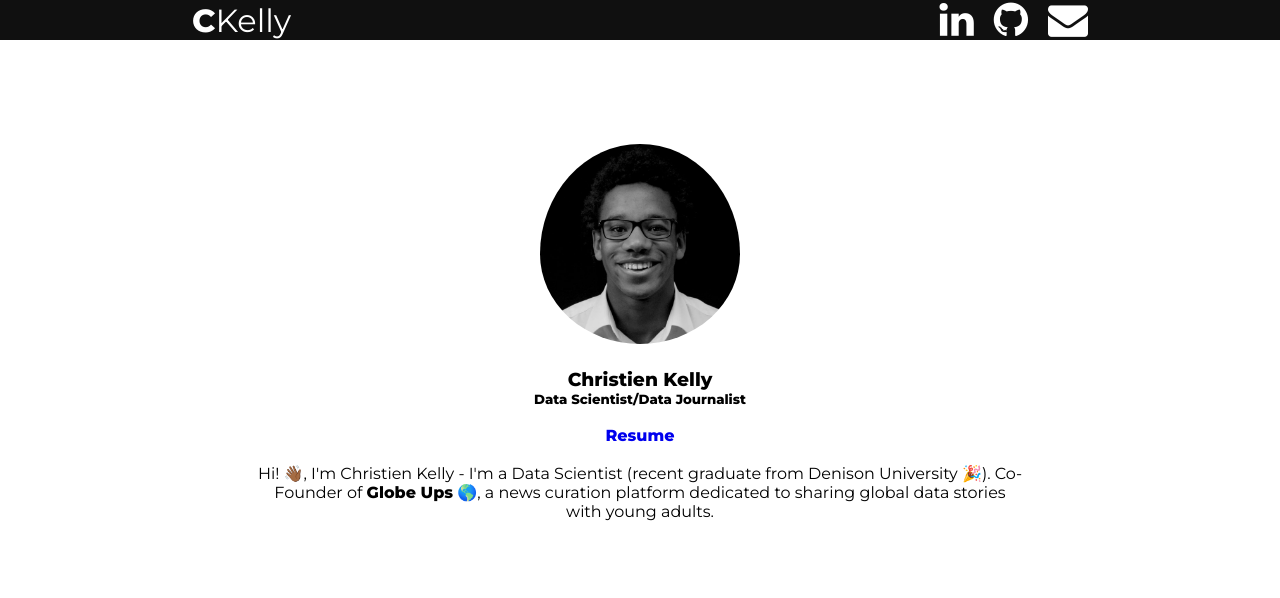
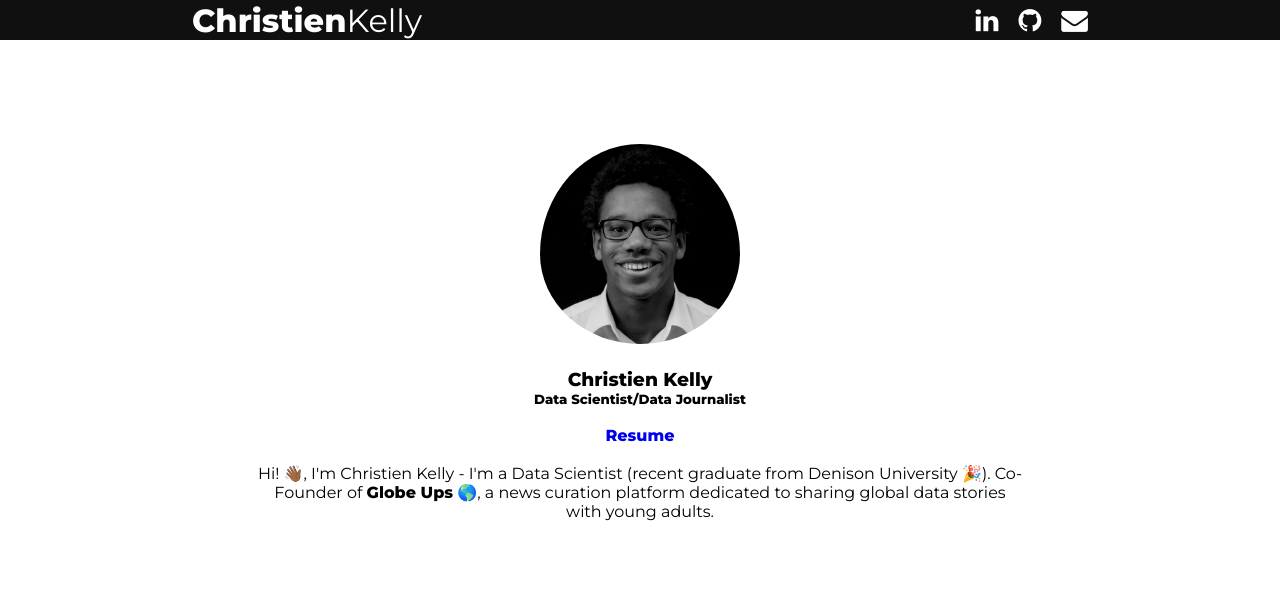
Before and after one commit to kelly-c1/personal-site, a PHP site: page /index.php in a window 1280 px wide. Shown: the top 598 px of the page. Run offline with PHP 8.4, Linux system fonts and the light colour scheme.

Commit message:
small changes

```diff
--- a/web/head.html.php
+++ b/web/head.html.php
@@ -29,7 +29,7 @@
 	<div class = "inner_header">
 
 		<div class = "logo_container">
-				<h1><span>C</span>Kelly</h1>
+				<h1><span>Christien</span>Kelly</h1>
 				<!--<img src='logo.png'/>-->
 		</div>
 
@@ -37,9 +37,9 @@
 
 			<!-- <a href="about.html"><li>About</li></a> -->
 			<!-- dash here? -->
-			<a href="https://www.linkedin.com/in/christien-k-770080107/"><li><i class="fa fa-linkedin fa-2x" aria-hidden="true"></i></li></a>
-			<a href= "https://github.com/kelly-c1" ><li><i class="fa fa-github fa-2x" aria-hidden="true"></i></li></a>
-			<a href = "mailto:kelly_c1@denison.edu"><li><i class="fa fa-envelope fa-2x" aria-hidden="true"></i></li></a>
+			<a href="https://www.linkedin.com/in/christien-k-770080107/"><li><i class="fa fa-linkedin fa-lg" aria-hidden="true"></i></li></a>
+			<a href= "https://github.com/kelly-c1" ><li><i class="fa fa-github fa-lg" aria-hidden="true"></i></li></a>
+			<a href = "mailto:kelly_c1@denison.edu"><li><i class="fa fa-envelope fa-lg" aria-hidden="true"></i></li></a>
 		</ul>
 	</div>
 </div>
```
